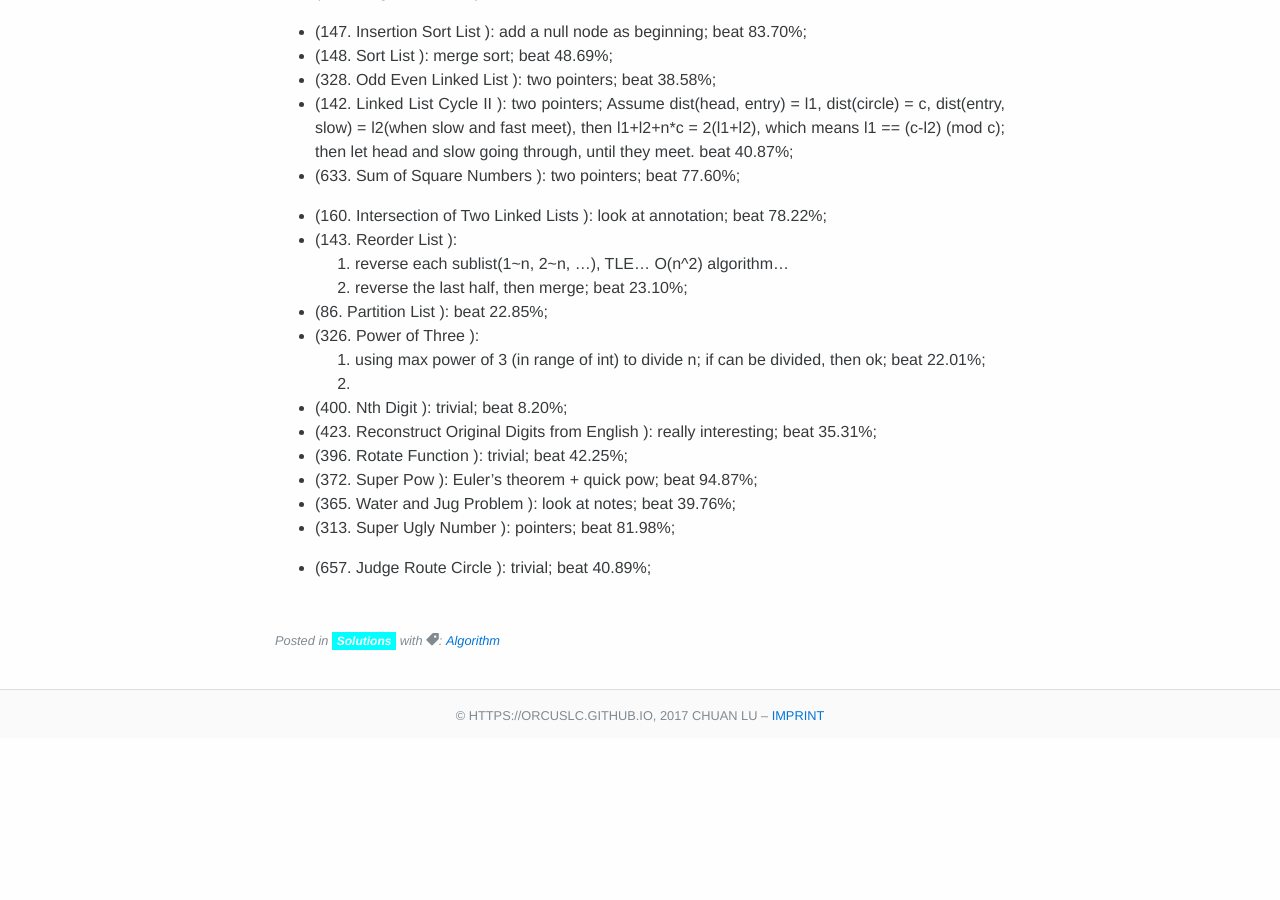
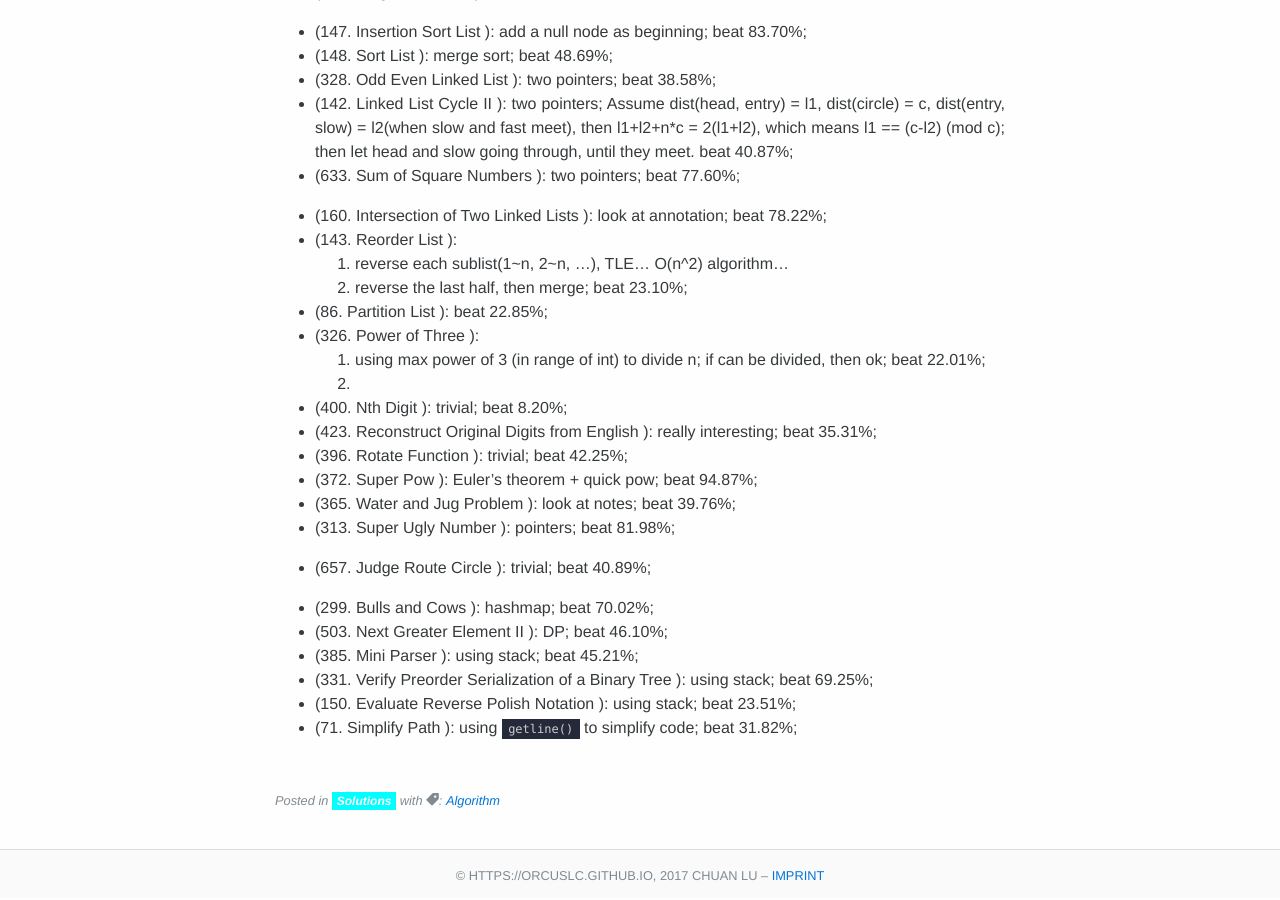
Before and after one commit to Orcuslc/blog.io, a Jekyll site: the page built from _posts/2017-04-19-Solutions-to-LeetCode-C++.md, in a window 1280 px wide and 900 px high, scrolled down 11512 px. Built offline with Jekyll 4.4.1, drawn with Linux system fonts in a browser that asks for light colours; some web fonts are replaced; before the commit the page ends 12252 px from its top, so only the background shows below that.

Commit message:
add 6 problems

```diff
--- a/_posts/2017-04-19-Solutions-to-LeetCode-C++.md
+++ b/_posts/2017-04-19-Solutions-to-LeetCode-C++.md
@@ -463,3 +463,10 @@ Beat 63.33%;
 - (313. Super Ugly Number ): pointers; beat 81.98%;
 
 - (657. Judge Route Circle ): trivial; beat 40.89%;
+
+- (299. Bulls and Cows ): hashmap; beat 70.02%;
+- (503. Next Greater Element II ): DP; beat 46.10%;
+- (385. Mini Parser ): using stack; beat 45.21%;
+- (331. Verify Preorder Serialization of a Binary Tree ): using stack; beat 69.25%;
+- (150. Evaluate Reverse Polish Notation ): using stack; beat 23.51%;
+- (71. Simplify Path ): using `getline()` to simplify code; beat 31.82%;
```
